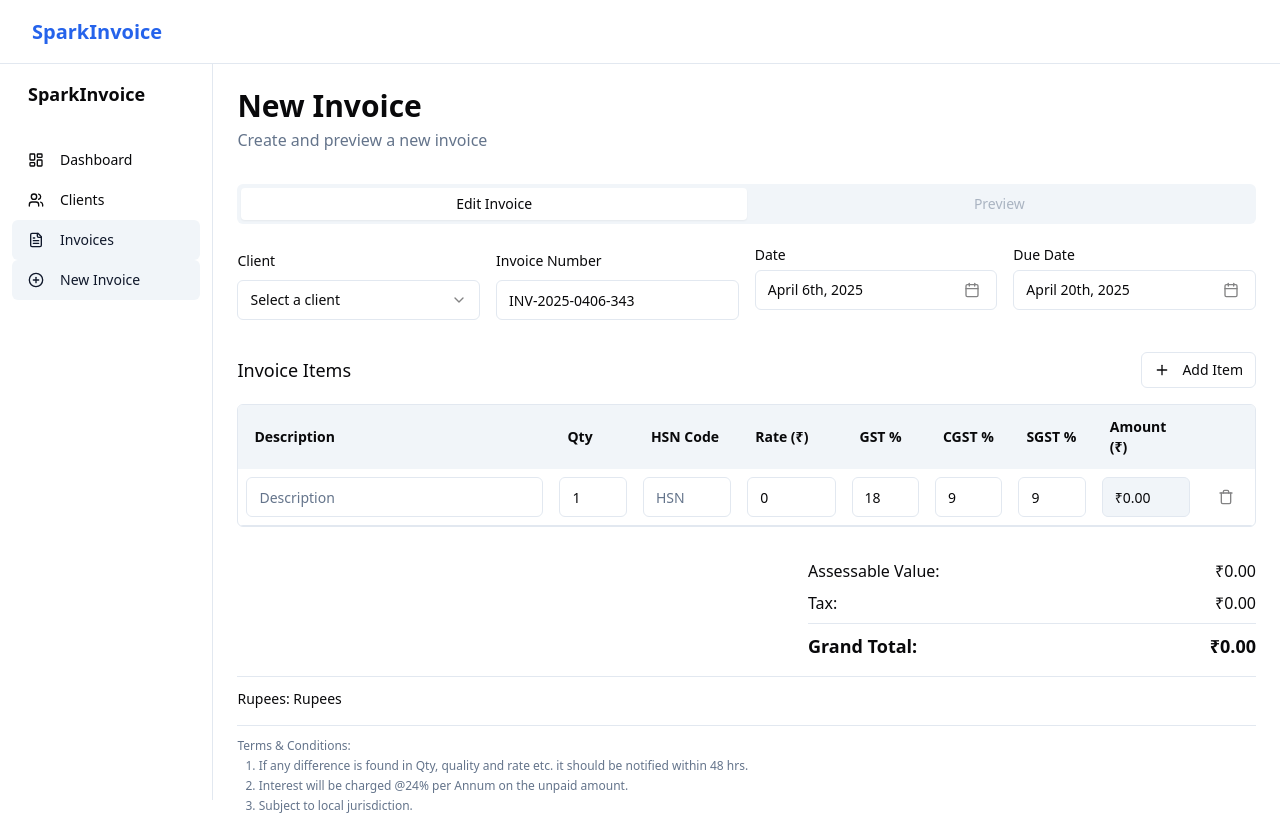
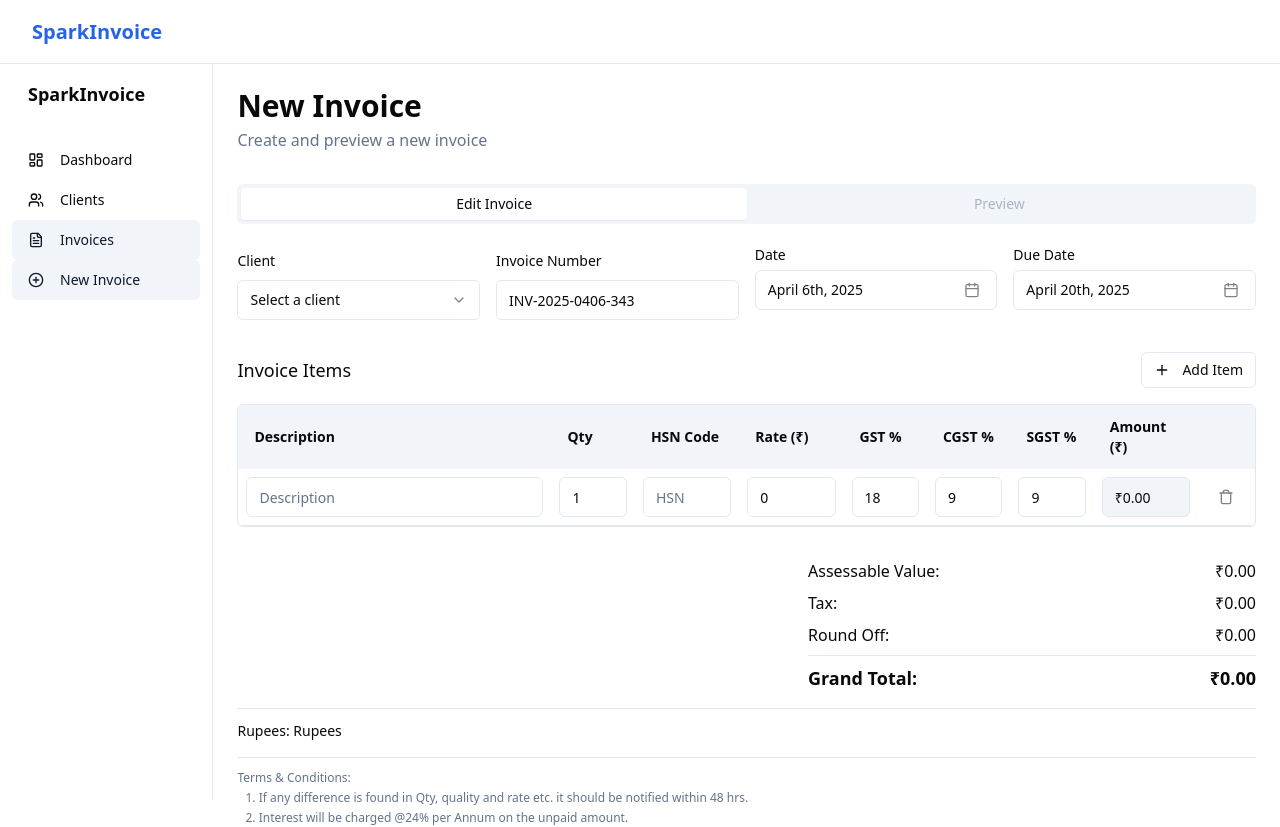
Before and after one commit to akashnair14/client-spark-invoice, a React (Vite) app: page /invoices/new in a window 1280 px wide. Shown: the top 827 px of the page. Built offline with nearby package versions, Linux system fonts and the light colour scheme.

Commit message:
Add round off to total
Add round off value to the total amount in the invoice.

```diff
--- a/src/components/invoices/InvoicePreview.tsx
+++ b/src/components/invoices/InvoicePreview.tsx
@@ -24,10 +24,11 @@ interface InvoicePreviewProps {
   client: Client | undefined;
   subtotal: number;
   gstAmount: number;
+  roundoff?: number;
   total: number;
 }
 
-const InvoicePreview = ({ invoice, client, subtotal, gstAmount, total }: InvoicePreviewProps) => {
+const InvoicePreview = ({ invoice, client, subtotal, gstAmount, roundoff = 0, total }: InvoicePreviewProps) => {
   const invoiceRef = useRef<HTMLDivElement>(null);
   const printableRef = useRef<HTMLDivElement>(null);
 
@@ -71,6 +72,7 @@ const InvoicePreview = ({ invoice, client, subtotal, gstAmount, total }: Invoice
             <InvoiceTotals
               subtotal={subtotal}
               gstAmount={gstAmount}
+              roundoff={roundoff}
               total={total}
             />
             <InvoiceNotes notes={invoice.notes} />
@@ -87,6 +89,7 @@ const InvoicePreview = ({ invoice, client, subtotal, gstAmount, total }: Invoice
           client={client}
           subtotal={subtotal}
           gstAmount={gstAmount}
+          roundoff={roundoff}
           total={total}
         />
       </div>
--- a/src/components/invoices/form/InvoiceTotals.tsx
+++ b/src/components/invoices/form/InvoiceTotals.tsx
@@ -4,7 +4,7 @@ import { useInvoiceForm } from "@/context/InvoiceFormContext";
 import { convertNumberToWords } from "@/utils/numberToWords";
 
 const InvoiceTotals = () => {
-  const { subtotal, gstAmount, total } = useInvoiceForm();
+  const { subtotal, gstAmount, roundoff, total } = useInvoiceForm();
 
   return (
     <div className="space-y-4">
@@ -18,6 +18,11 @@ const InvoiceTotals = () => {
           <span className="font-medium">Tax:</span>
           <span className="text-center"></span>
           <span className="text-right">₹{gstAmount.toFixed(2)}</span>
+        </div>
+
+        <div className="flex items-center w-full max-w-md justify-between">
+          <span className="font-medium">Round Off:</span>
+          <span>₹{roundoff.toFixed(2)}</span>
         </div>
 
         <div className="flex items-center w-full max-w-md justify-between text-lg font-bold border-t pt-2 mt-2">
--- a/src/components/invoices/preview/InvoiceTotals.tsx
+++ b/src/components/invoices/preview/InvoiceTotals.tsx
@@ -5,11 +5,12 @@ import { convertNumberToWords } from "@/utils/numberToWords";
 interface InvoiceTotalsProps {
   subtotal: number;
   gstAmount: number;
+  roundoff?: number;
   total: number;
   isPDF?: boolean;
 }
 
-const InvoiceTotals = ({ subtotal, gstAmount, total, isPDF = false }: InvoiceTotalsProps) => {
+const InvoiceTotals = ({ subtotal, gstAmount, roundoff = 0, total, isPDF = false }: InvoiceTotalsProps) => {
   if (isPDF) {
     return (
       <div className="flex flex-col mb-8">
@@ -31,6 +32,12 @@ const InvoiceTotals = ({ subtotal, gstAmount, total, isPDF = false }: InvoiceTot
               <span style={{color: '#6b7280'}}>SGST:</span>
               <span style={{textAlign: 'center'}}>{(gstAmount / 2 / subtotal * 100).toFixed(0)}%</span>
               <span style={{textAlign: 'right'}}>₹{(gstAmount / 2).toFixed(2)}</span>
+            </div>
+
+            <div style={{display: 'grid', gridTemplateColumns: 'repeat(3, 1fr)', gap: '0.5rem', padding: '0.5rem 0'}}>
+              <span style={{color: '#6b7280'}}>Round Off:</span>
+              <span></span>
+              <span style={{textAlign: 'right'}}>₹{roundoff.toFixed(2)}</span>
             </div>
 
             <div style={{display: 'grid', gridTemplateColumns: 'repeat(3, 1fr)', gap: '0.5rem', borderTop: '1px solid #e5e7eb', paddingTop: '1rem', fontWeight: 'bold'}}>
@@ -83,6 +90,12 @@ const InvoiceTotals = ({ subtotal, gstAmount, total, isPDF = false }: InvoiceTot
             <span className="text-right">₹{(gstAmount / 2).toFixed(2)}</span>
           </div>
 
+          <div className="grid grid-cols-3 gap-2 py-2">
+            <span className="text-muted-foreground">Round Off:</span>
+            <span></span>
+            <span className="text-right">₹{roundoff.toFixed(2)}</span>
+          </div>
+
           <div className="grid grid-cols-3 gap-2 border-t border-border pt-4 font-bold">
             <span>Grand Total:</span>
             <span></span>
--- a/src/components/invoices/preview/PrintableInvoice.tsx
+++ b/src/components/invoices/preview/PrintableInvoice.tsx
@@ -20,11 +20,12 @@ interface PrintableInvoiceProps {
   client: Client;
   subtotal: number;
   gstAmount: number;
+  roundoff?: number;
   total: number;
 }
 
 const PrintableInvoice = React.forwardRef<HTMLDivElement, PrintableInvoiceProps>(
-  ({ invoice, client, subtotal, gstAmount, total }, ref) => {
+  ({ invoice, client, subtotal, gstAmount, roundoff = 0, total }, ref) => {
     // Calculate CGST and SGST (each is half of the total GST)
     const cgstAmount = gstAmount / 2;
     const sgstAmount = gstAmount / 2;
@@ -55,6 +56,7 @@ const PrintableInvoice = React.forwardRef<HTMLDivElement, PrintableInvoiceProps>
         <InvoiceTotals
           subtotal={subtotal}
           gstAmount={gstAmount}
+          roundoff={roundoff}
           total={total}
           isPDF={true}
         />
--- a/src/context/InvoiceFormContext.tsx
+++ b/src/context/InvoiceFormContext.tsx
@@ -6,6 +6,7 @@ import { calculateSubtotal, calculateGstAmount, calculateTotalAmount } from "@/u
 interface InvoiceFormContextType {
   subtotal: number;
   gstAmount: number;
+  roundoff: number;
   total: number;
   updateTotals: (items: InvoiceItem[]) => void;
 }
@@ -15,6 +16,7 @@ const InvoiceFormContext = createContext<InvoiceFormContextType | undefined>(und
 export const InvoiceFormProvider: React.FC<{ children: React.ReactNode }> = ({ children }) => {
   const [subtotal, setSubtotal] = useState(0);
   const [gstAmount, setGstAmount] = useState(0);
+  const [roundoff, setRoundoff] = useState(0);
   const [total, setTotal] = useState(0);
 
   const updateTotals = (items: InvoiceItem[]) => {
@@ -26,14 +28,23 @@ export const InvoiceFormProvider: React.FC<{ children: React.ReactNode }> = ({ c
     const newGstAmount = parseFloat(calculateGstAmount(items).toFixed(2));
     setGstAmount(newGstAmount);
 
-    // Calculate total
-    const newTotal = parseFloat((newSubtotal + newGstAmount).toFixed(2));
+    // Calculate subtotal + GST
+    const exactTotal = parseFloat((newSubtotal + newGstAmount).toFixed(2));
+
+    // Calculate roundoff value (to nearest integer)
+    const roundedTotal = Math.round(exactTotal);
+    const newRoundoff = parseFloat((roundedTotal - exactTotal).toFixed(2));
+    setRoundoff(newRoundoff);
+
+    // Calculate final total with roundoff
+    const newTotal = parseFloat((exactTotal + newRoundoff).toFixed(2));
     setTotal(newTotal);
   };
 
   const value = {
     subtotal,
     gstAmount,
+    roundoff,
     total,
     updateTotals
   };
--- a/src/pages/InvoiceDetails.tsx
+++ b/src/pages/InvoiceDetails.tsx
@@ -124,6 +124,18 @@ const InvoiceDetails = () => {
     );
   }
 
+  // Calculate roundoff value based on subtotal and gstAmount
+  const calculateRoundoff = () => {
+    if (!invoice) return 0;
+
+    const exactTotal = parseFloat((invoice.subtotal + invoice.gstAmount).toFixed(2));
+    const roundedTotal = Math.round(exactTotal);
+    return parseFloat((roundedTotal - exactTotal).toFixed(2));
+  };
+
+  // Get roundoff value
+  const roundoff = calculateRoundoff();
+
   return (
     <Layout>
       <div className="page-header flex items-center justify-between mb-6">
@@ -193,6 +205,7 @@ const InvoiceDetails = () => {
             client={client}
             subtotal={invoice.subtotal}
             gstAmount={invoice.gstAmount}
+            roundoff={roundoff}
             total={invoice.total}
           />
         )}
--- a/src/pages/NewInvoice.tsx
+++ b/src/pages/NewInvoice.tsx
@@ -11,7 +11,7 @@ import { v4 as uuidv4 } from 'uuid';
 import { useToast } from "@/hooks/use-toast";
 import { Button } from "@/components/ui/button";
 import { ArrowLeft, Eye, Save } from "lucide-react";
-import { calculateSubtotal, calculateGstAmount, calculateTotalAmount } from "@/utils/invoiceUtils";
+import { calculateSubtotal, calculateGstAmount, calculateRoundoff, calculateTotalAmount } from "@/utils/invoiceUtils";
 
 const NewInvoice = () => {
   const location = useLocation();
@@ -22,6 +22,7 @@ const NewInvoice = () => {
   const [invoiceData, setInvoiceData] = useState<any>(null);
   const [subtotal, setSubtotal] = useState(0);
   const [gstAmount, setGstAmount] = useState(0);
+  const [roundoff, setRoundoff] = useState(0);
   const [total, setTotal] = useState(0);
 
   // Get client ID from query params if provided
@@ -47,11 +48,13 @@ const NewInvoice = () => {
     // Calculate totals using utility functions
     const newSubtotal = calculateSubtotal(items);
     const newGstAmount = calculateGstAmount(items);
+    const newRoundoff = calculateRoundoff(newSubtotal, newGstAmount);
     const newTotal = calculateTotalAmount(items);
 
     // Update state with calculated values
     setSubtotal(newSubtotal);
     setGstAmount(newGstAmount);
+    setRoundoff(newRoundoff);
     setTotal(newTotal);
 
     // Set invoice data and client
@@ -179,6 +182,7 @@ const NewInvoice = () => {
               client={selectedClient}
               subtotal={subtotal}
               gstAmount={gstAmount}
+              roundoff={roundoff}
               total={total}
             />
           ) : (
--- a/src/utils/invoiceUtils.ts
+++ b/src/utils/invoiceUtils.ts
@@ -37,6 +37,15 @@ export const calculateGstAmount = (items: InvoiceItem[]): number => {
 };
 
 /**
+ * Calculate roundoff amount to the nearest integer
+ */
+export const calculateRoundoff = (subtotal: number, gstAmount: number): number => {
+  const exactTotal = parseFloat((subtotal + gstAmount).toFixed(2));
+  const roundedTotal = Math.round(exactTotal);
+  return parseFloat((roundedTotal - exactTotal).toFixed(2));
+};
+
+/**
  * Format currency amount
  */
 export const formatCurrency = (amount: number): string => {
@@ -56,10 +65,11 @@ export const generateInvoiceNumber = (): string => {
 };
 
 /**
- * Calculate the total amount of an invoice
+ * Calculate the total amount of an invoice (including roundoff)
  */
 export const calculateTotalAmount = (items: InvoiceItem[]): number => {
   const subtotal = calculateSubtotal(items);
   const gstAmount = calculateGstAmount(items);
-  return subtotal + gstAmount;
+  const roundoff = calculateRoundoff(subtotal, gstAmount);
+  return parseFloat((subtotal + gstAmount + roundoff).toFixed(2));
 };
```
